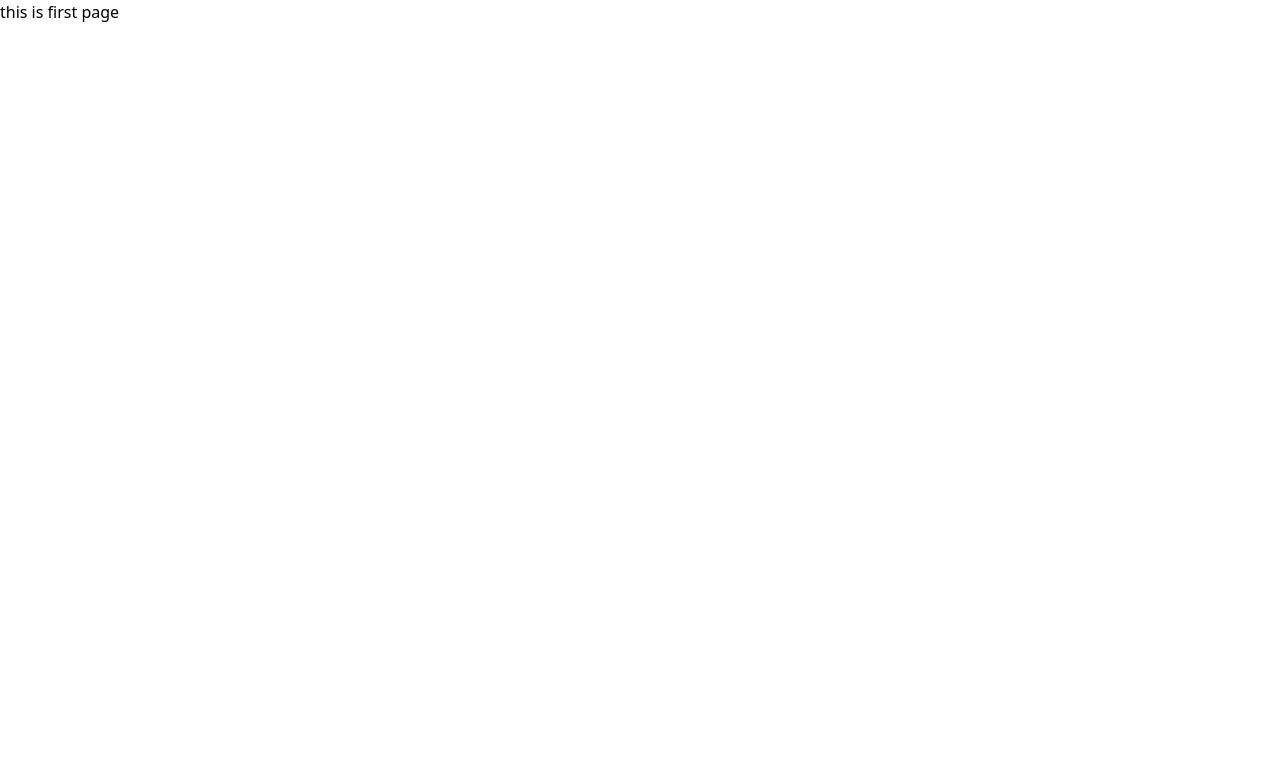
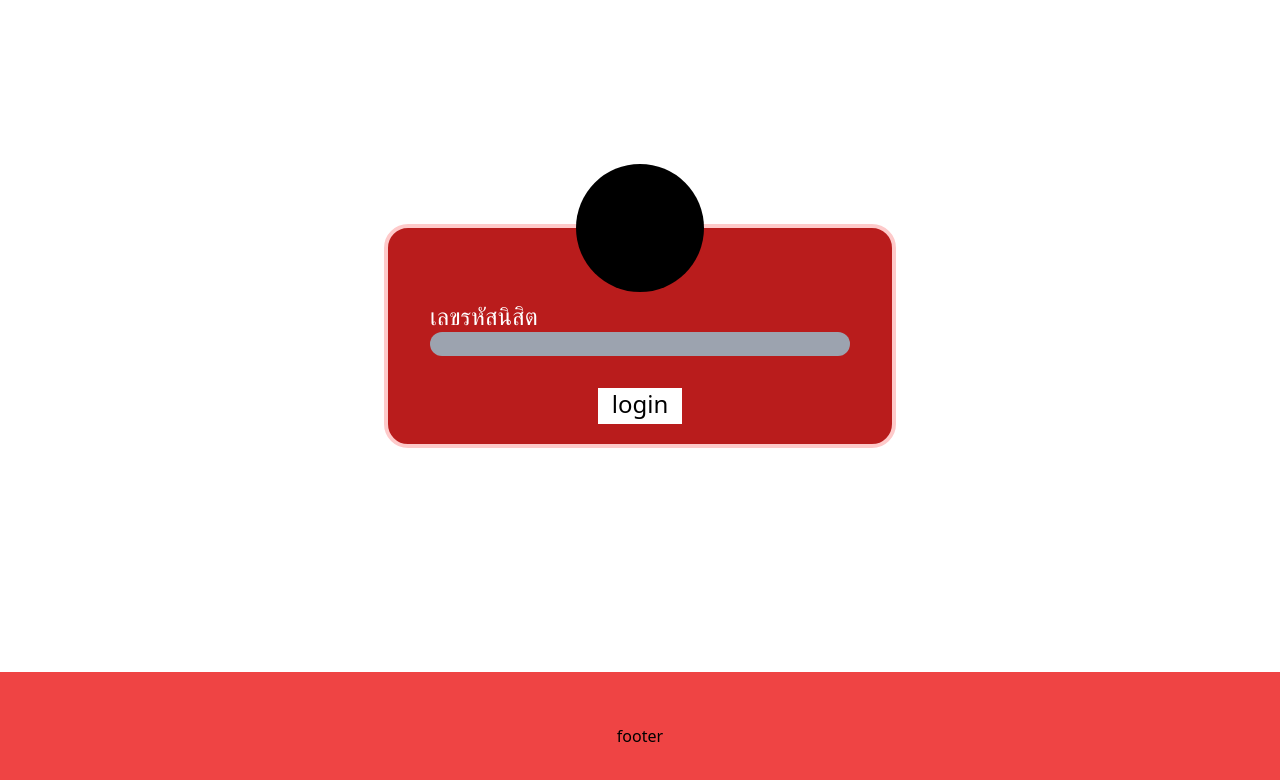
Before and after one commit to BaanJo-Chula/group-annoucement, a Next.js app: page / in a window 1280 px wide. Shown: the top 780 px of the page. Built offline with nearby package versions, Linux system fonts and the light colour scheme.

Commit message:
feat: login page draft

```diff
--- a/src/pages/index.tsx
+++ b/src/pages/index.tsx
@@ -4,5 +4,29 @@ import { Inter } from "next/font/google";
 const inter = Inter({ subsets: ["latin"] });
 
 export default function Home() {
-  return <div>this is first page</div>;
+  return (
+    <div className="flex flex-col h-screen w-screen">
+      <div className="flex flex-col justify-center items-center flex-grow">
+        <div className="flex flex-col relative justify-center items-center w-4/6 h-1/3 max-w-lg bg-red-700 border-4 border-solid border-red-200 rounded-3xl">
+          <div className="absolute -top-14 sm:-top-16 w-28 sm:w-32 h-28 sm:h-32 rounded-full bg-black right-10px">
+          </div>
+          <div className="flex flex-col min-w-fit w-5/6 h-1/3">
+            <div className="text-xl sm:text-2xl text-white">
+              เลขรหัสนิสิต
+            </div>
+            <div className="w-full h-1/3 bg-gray-400 rounded-xl">
+            </div>
+          </div>
+          <div className="absolute bottom-5 min-w-fit w-1/5 sm:w-1/6 h-1/6 bg-white">
+            <div className="text-xl sm:text-2xl text-center text-black">
+              login
+            </div>
+          </div>
+        </div>
+      </div>
+      <div className ="flex h-32 justify-center items-center bg-red-500">
+        footer
+      </div>
+    </div>
+  );
 }
```
Also changed, not shown: 1 other file (tests, documents, lock files or other folders).
